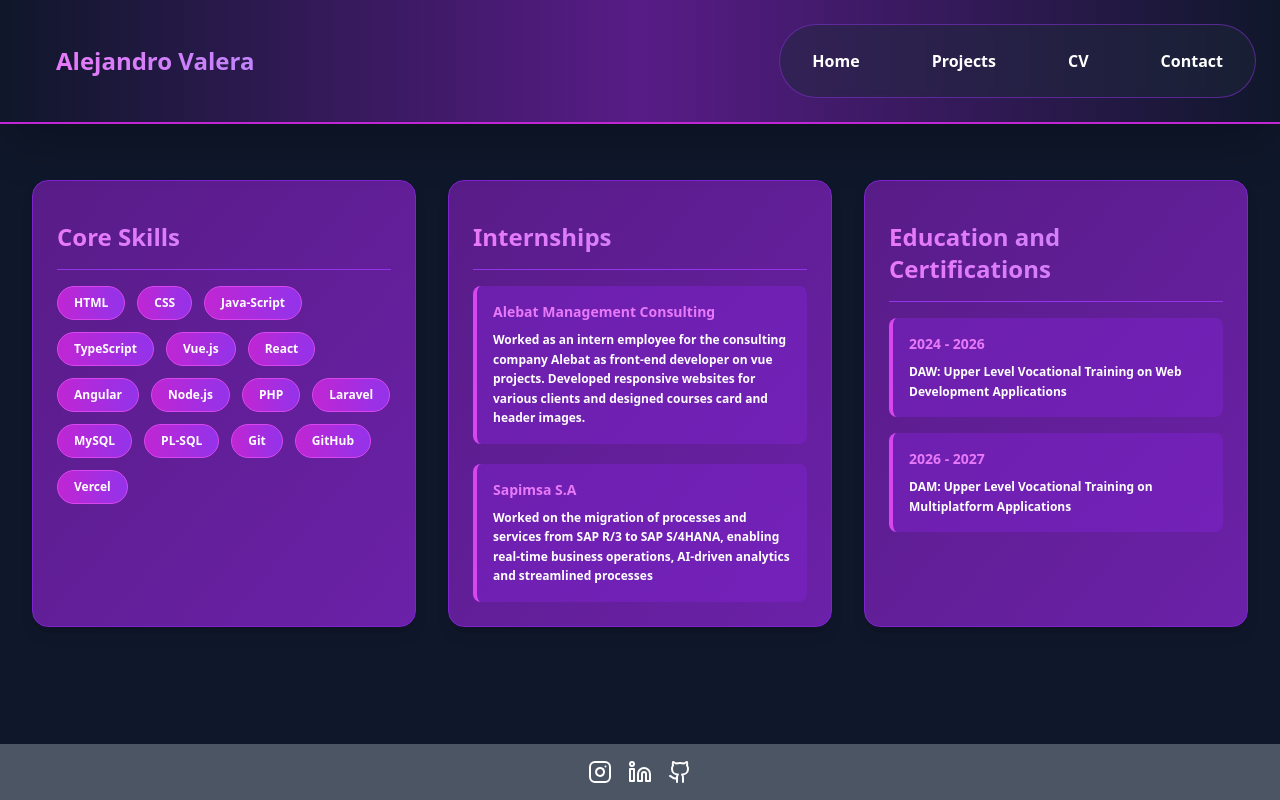
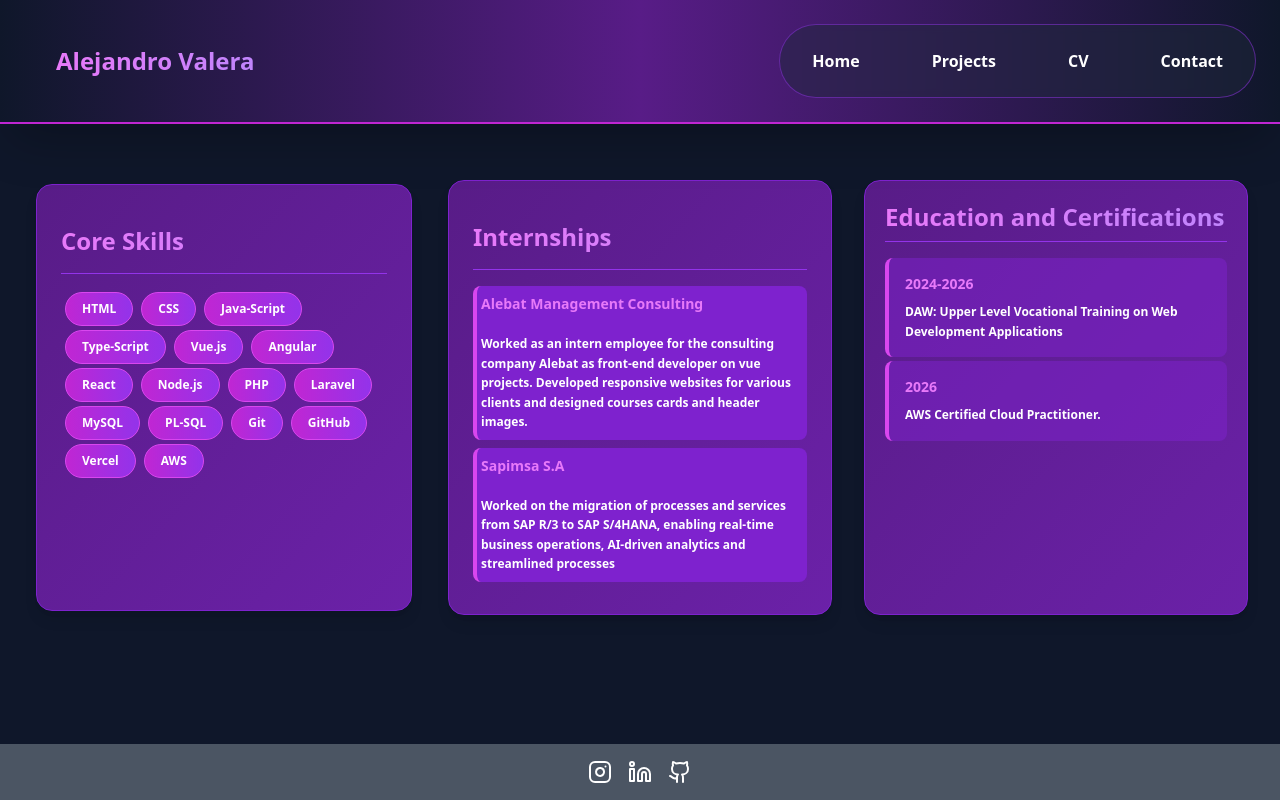
Before and after one commit to AValeraP/PruebaTecnica, a Nuxt app: page /cv in a window 1280 px wide. Built offline with nearby package versions, Linux system fonts and the light colour scheme.

Commit message:
fix (issue27) changed the label texts on every page for v-for loops to print the content of JSON archives

```diff
--- a/app/components/CV/SkillsExperienceEducation.vue
+++ b/app/components/CV/SkillsExperienceEducation.vue
@@ -1,8 +1,13 @@
 <script setup>
+import infoSkills from "~/data/coreSkills.json"
+import infoEducation from "~/data/education&Certifications.json"
+import infoInternships from "~/data/internships.json"
 
 </script>
 <template>
     <div class="grid grid-cols-3 gap-8 m-6 p-8 max-w-7xl mx-auto">
+
+        <!--
         <div class="bg-gradient-to-br from-purple-900 to-purple-800 p-6 rounded-2xl shadow-lg hover:shadow-2xl transition-shadow duration-300 border border-purple-700">
             <h1 class="font-extrabold text-2xl text-transparent bg-clip-text bg-gradient-to-r from-fuchsia-400 to-purple-400 py-4 mb-4 border-b border-purple-600 pb-4">Core Skills</h1>
             <div class="flex flex-row flex-wrap  gap-3">
@@ -25,7 +30,28 @@
 
             </div>
         </div>
+        -->
+        <div class=" m-1  gap-3 bg-gradient-to-br from-purple-900 to-purple-800 p-6 rounded-2xl shadow-lg hover:shadow-2xl transition-shadow duration-300 border border-purple-700">
+            <h2 class="font-extrabold text-2xl text-transparent bg-clip-text bg-gradient-to-r from-fuchsia-400 to-purple-400 py-4 mb-4 border-b border-purple-600 pb-4">Core Skills</h2>
+            <div class="flex flex-row flex-wrap"
+            >
+         <label v-for="(item, key) in infoSkills.coreSkills"
+         :key="item.id"
+         class="mx-1 my-0.5 text-white font-semibold bg-gradient-to-r from-fuchsia-600 to-purple-600 hover:from-fuchsia-500 hover:to-purple-500 border border-fuchsia-500 rounded-full p-4 py-2 text-xs whitespace-nowrap cursor-pointer transition-all duration-200 transform hover:scale-105">{{ item.name }}</label>
+            </div>
+        </div>
 
+        <div class="bg-gradient-to-br from-purple-900 to-purple-800 p-6 rounded-2xl shadow-lg hover:shadow-2xl transition-shadow duration-300 border border-purple-700">
+            <h1 class="font-extrabold text-2xl text-transparent bg-clip-text bg-gradient-to-r from-fuchsia-400 to-purple-400 py-4 mb-4 border-b border-purple-600 pb-4">Internships</h1>
+            <div
+            v-for="(item, key) in infoInternships.internships"
+            class="space-y-5 rounded-lg border-l-4 border-fuchsia-500 bg-purple-700 mb-2 py-2 px-1" >
+            <p class="font-bold text-fuchsia-400 text-sm">{{ item.name }}</p>
+            <p class="font-semibold text-white text-xs mt-2 leading-relaxed">{{ item.description }}</p>
+            </div>
+        </div>
+
+        <!--
         <div class="bg-gradient-to-br from-purple-900 to-purple-800 p-6 rounded-2xl shadow-lg hover:shadow-2xl transition-shadow duration-300 border border-purple-700">
             <h1 class="font-extrabold text-2xl text-transparent bg-clip-text bg-gradient-to-r from-fuchsia-400 to-purple-400 py-4 mb-4 border-b border-purple-600 pb-4">Internships</h1>
             <div class="space-y-5">
@@ -40,7 +66,22 @@
                 </div>
             </div>
         </div>
+    -->
 
+        <div class="bg-gradient-to-br from-purple-900 to-purple-800 p-5 rounded-2xl shadow-lg hover:shadow-2xl transition-shadow duration-300 border border-purple-700">
+            <h2 class="flex font-extrabold text-2xl text-transparent bg-clip-text bg-gradient-to-r from-fuchsia-400 to-purple-400  mb-4 border-b border-purple-600 pb-2">Education and Certifications</h2>
+            <div
+            v-for="(item, key) in infoEducation.courses"
+            class="space-y-2">
+                <div class="bg-purple-700 bg-opacity-50 p-4 rounded-lg border-l-4 border-fuchsia-500 my-1">
+                    <p class="text-fuchsia-400 font-bold text-sm ">{{ item.age }}</p>
+                    <p class="font-semibold text-white text-xs mt-2 leading-relaxed">{{ item.description }}</p>
+                </div>
+            </div>
+        </div>
+
+
+        <!--
         <div class="bg-gradient-to-br from-purple-900 to-purple-800 p-6 rounded-2xl shadow-lg hover:shadow-2xl transition-shadow duration-300 border border-purple-700">
             <h1 class="flex  font-extrabold text-2xl text-transparent bg-clip-text bg-gradient-to-r from-fuchsia-400 to-purple-400 py-4 mb-4 border-b border-purple-600 pb-4">Education and Certifications
             </h1>
@@ -49,12 +90,13 @@
                     <p class="text-fuchsia-400 font-bold text-sm">2024 - 2026</p>
                     <p class="font-semibold text-white text-xs mt-2 leading-relaxed">DAW: Upper Level Vocational Training on Web Development Applications</p>
                 </div>
-
                 <div class="bg-purple-700 bg-opacity-50 p-4 rounded-lg border-l-4 border-fuchsia-500">
                     <p class="text-fuchsia-400 font-bold text-sm">2026 - 2027</p>
                     <p class="font-semibold text-white text-xs mt-2 leading-relaxed">DAM: Upper Level Vocational Training on Multiplatform Applications</p>
                 </div>
             </div>
         </div>
+        -->
+
     </div>
 </template>
--- a/app/components/Contact/ContactCard.vue
+++ b/app/components/Contact/ContactCard.vue
@@ -1,5 +1,5 @@
 <script setup>
-
+import infoContacto from '~/data/contactCards.json'
 </script>
 <template class="bg-purple-950">
     <div class="inline-block bg-gradient-to-br m-5 p-5 from-purple-900 to-purple-800  rounded-2xl shadow-lg hover:shadow-2xl transition-shadow duration-300 border border-purple-700">
@@ -14,7 +14,17 @@
 
     <div class="flex flex-row">
      <div class="inline-flex flex-col  items-stretch">
+        <div
+        v-for="(item, key) in infoContacto.contactData"
+        :key="item.id"
+        class="">
+        <div class="flex flex-col border-2 border-fuchsia-950 rounded m-5 p-5 bg-fuchsia-900/20">
+          <h1 class="text-gray-300 font-normal text-xs ">{{ item.title }}</h1>
+          <p class="text-white font-normal ">{{ item.body }}</p>
+        </div>
 
+        </div >
+    <!--
         <div class="flex flex-col border-2 border-fuchsia-950 rounded m-5 p-5 bg-fuchsia-900/20">
             <h2 class="text-gray-300 font-normal text-xs "> Email me</h2>
             <p class="text-white font-normal ">avaleraprieto@gmail.com</p>
@@ -29,8 +39,9 @@
             <h2 class=" font-normal text-white text-xs ">Location</h2>
             <p class="text-white font-normal ">Madrid</p>
         </div>
+      -->
+      </div>
 
-      </div>
      <div class="flex flex-col border-2 border-fuchsia-950 rounded m-5 p-5 bg-fuchsia-900/20">
 
 
@@ -45,6 +56,7 @@
         <label class="font-mono text-sm">Name:</label>
         <input required type="text" name="name" class="bg-fuchsia-950 border border-fuchsia-800 rounded px-2 py-1 focus:outline-none focus:ring-1 focus:ring-fuchsia-500">
       </div>
+
 
       <div class="flex items-center justify-between gap-4">
         <label class="font-mono text-sm">Surname:</label>
--- /dev/null
+++ b/app/data/contactCards.json
@@ -0,0 +1,20 @@
+{
+
+    "contactData":{
+    "email":{
+        "id":"1",
+        "title": "Email me",
+        "body": "avaleraprieto@gmail.com"
+    },
+    "telephone":{
+        "id":"2",
+        "title": "My telephone number",
+        "body": "601081485"
+    },
+    "location":{
+        "id":"3",
+        "title": "Location",
+        "body": "Madrid"
+    }
+}
+}
--- a/app/data/coreSkills.json
+++ b/app/data/coreSkills.json
@@ -1,20 +1,61 @@
 {
     "coreSkills":{
-        "html": "html",
-        "css": "CSS",
-        "java-script":"Java-Script",
-        "type-script":"Type-Script",
-        "vue.js":"Vue.js",
-        "react":"React",
-        "angular": "Angular",
-        "node.js": "Node.js",
-        "php": "PHP",
-        "laravel": "Laravel",
-        "mysql": "MySQL",
-        "pl-sql":"PL-SQL",
-        "git": "Git",
-        "github":"Github",
-        "vercel":"Vercel",
-        "aws":"AWS"
+
+
+
+        "html":{
+            "id":"1",
+            "name": "HTML"
+        },
+        "css":{
+            "id":"2",
+            "name":"CSS"
+        },
+        "js":{
+            "id":"3",
+            "name":"Java-Script"
+        },
+        "ts":{
+            "id":"4",
+            "name":"Type-Script"
+        },
+         "vue.js":{
+            "id":"5",
+            "name":"Vue.js"
+        }, "angular":{
+            "id":"6",
+            "name":"Angular"
+        }, "react":{
+            "id":"7",
+            "name":"React"
+        }, "node.js":{
+            "id":"8",
+            "name":"Node.js"
+        }, "php":{
+            "id":"9",
+            "name":"PHP"
+        }, "laravel":{
+            "id":"10",
+            "name":"Laravel"
+        }, "mysql":{
+            "id":"11",
+            "name":"MySQL"
+        }, "pl-sql":{
+            "id":"12",
+            "name":"PL-SQL"
+        }, "git":{
+            "id":"13",
+            "name":"Git"
+        },"github":{
+            "id":"14",
+            "name":"GitHub"
+        },"vercel":{
+            "id":"15",
+            "name":"Vercel"
+        },"aws":{
+            "id":"16",
+            "name":"AWS"
+        }
+
     }
 }
--- a/app/data/education&Certifications.json
+++ b/app/data/education&Certifications.json
@@ -1,11 +1,13 @@
 {
-    "daw":{
+    "courses":{
+        "daw":{
         "age": "2024-2026",
         "description": "DAW: Upper Level Vocational Training on Web Development Applications"
     },
-    "aws":{
+        "aws":{
         "age": "2026",
         "description": "AWS Certified Cloud Practitioner."
     }
+    }
 
 }
--- a/app/data/internships.json
+++ b/app/data/internships.json
@@ -1,10 +1,12 @@
 {
-    "alebat":{
+    "internships":{
+          "alebat":{
         "name":"Alebat Management Consulting",
-        "description":"Worked as an intern employee for the consulting company Alebat as front-end developer on vue projects. Developed responsive websites for various clients and designed courses card and header images."
+        "description":"Worked as an intern employee for the consulting company Alebat as front-end developer on vue projects. Developed responsive websites for various clients and designed courses cards and header images."
     },
     "sapimsa":{
         "name":"Sapimsa S.A",
         "description":"Worked on the migration of processes and services from SAP R/3 to SAP S/4HANA, enabling real-time business operations, AI-driven analytics and streamlined processes"
     }
+    }
 }
```
Also changed, not shown: app/data/contactText.json (deleted, +0 -14 lines).
